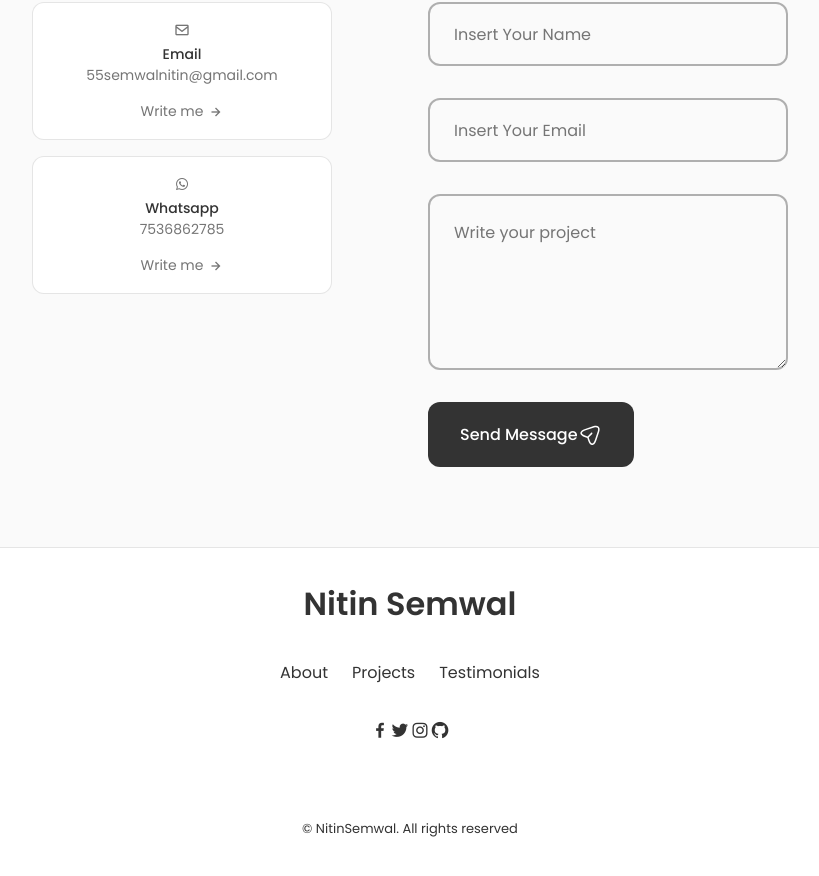
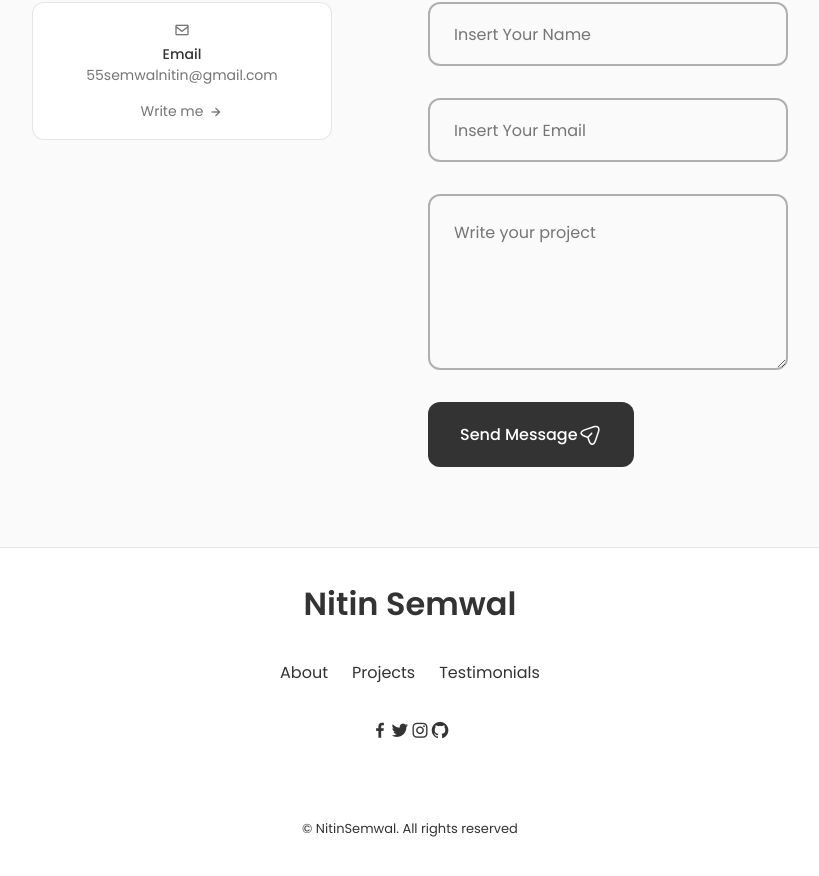
Before and after one commit to NitinSemwal2605/My_Portfolio, a React (Create React App) app: page / in a window 1280 px wide. Shown: the part 6186-7062 px from the top of the page, without its empty margins (230-1049 px from the left). Built offline with nearby package versions, Linux system fonts and the light colour scheme; what darkmode-js would draw is missing.

Commit message:
Updated the Contact Section

```diff
--- a/src/components/contact/Contact.jsx
+++ b/src/components/contact/Contact.jsx
@@ -37,16 +37,6 @@ const Contact = () => {
                             <span className="contact_card-data">55semwalnitin@gmail.com</span>
 
                             <a href="mailto:55semwalnitin@gmail.com" className='contact_button'>
-                                Write me <i className='bx bx-right-arrow-alt contact_button-icon'></i>
-                            </a>
-                        </div>
-
-                        <div className="contact_card">
-                            <i className='bx bxl-whatsapp'></i>
-                            <h3 className="contact_card-title">Whatsapp</h3>
-                            <span className="contact_card-data">7536862785</span>
-
-                            <a href="https://api.whatsapp.com/send?phone=7536862785&text=Hello,%20more%20information!" className='contact_button'>
                                 Write me <i className='bx bx-right-arrow-alt contact_button-icon'></i>
                             </a>
                         </div>
```
